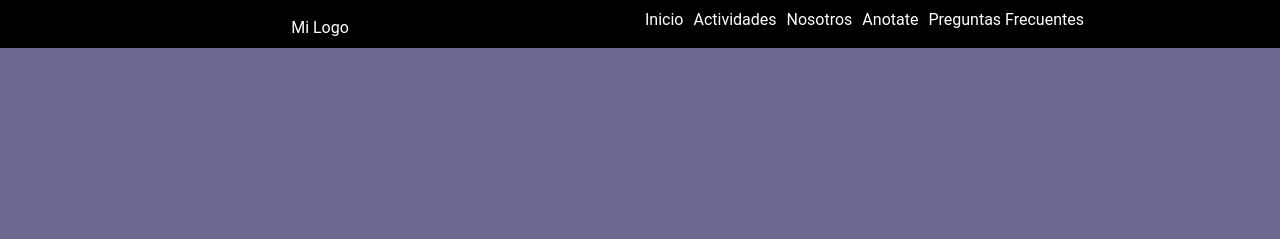
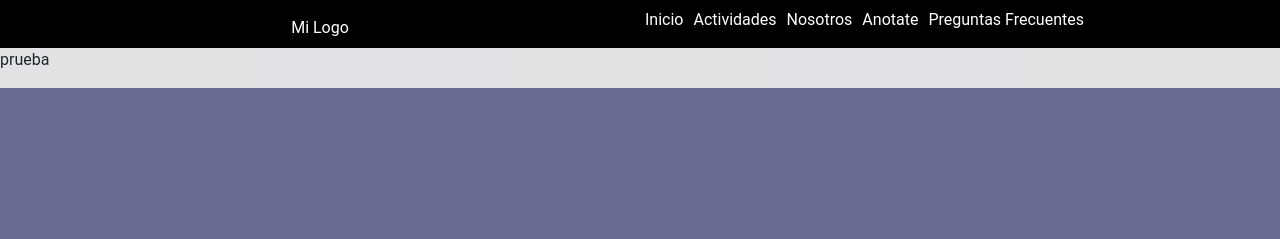
Before and after one commit to falchon100/PotreroDigital, a plain HTML site: page index.html in a window 1280 px wide. Shown: the top 239 px of the page. Drawn offline with nearby package versions, Linux system fonts and the light colour scheme.

Commit message:
modificando

```diff
--- a/index.html
+++ b/index.html
@@ -34,7 +34,7 @@
           </div>
         </nav>
 
-
+<p>prueba</p>
 
         <!-- Imagen Hero -->
         <div class="hero-content container-fluid text-center">
```
